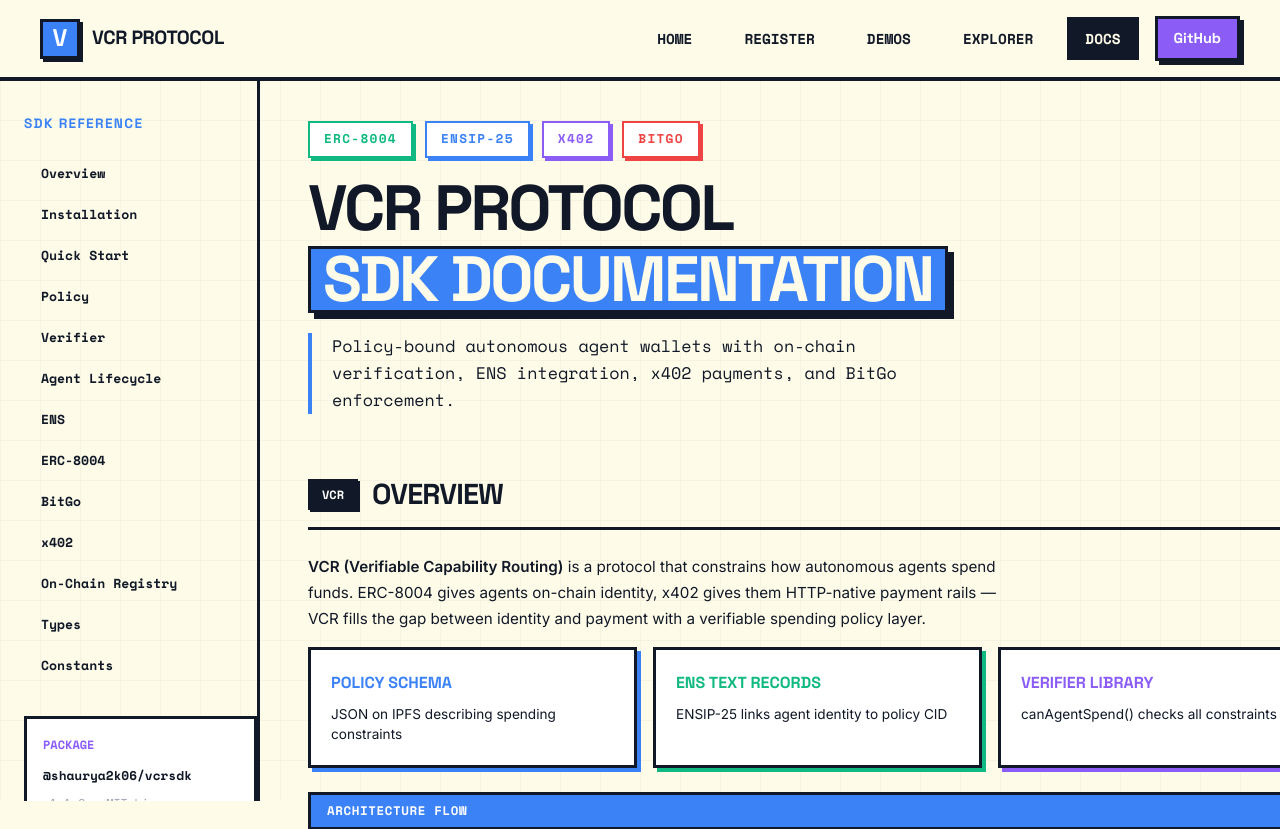
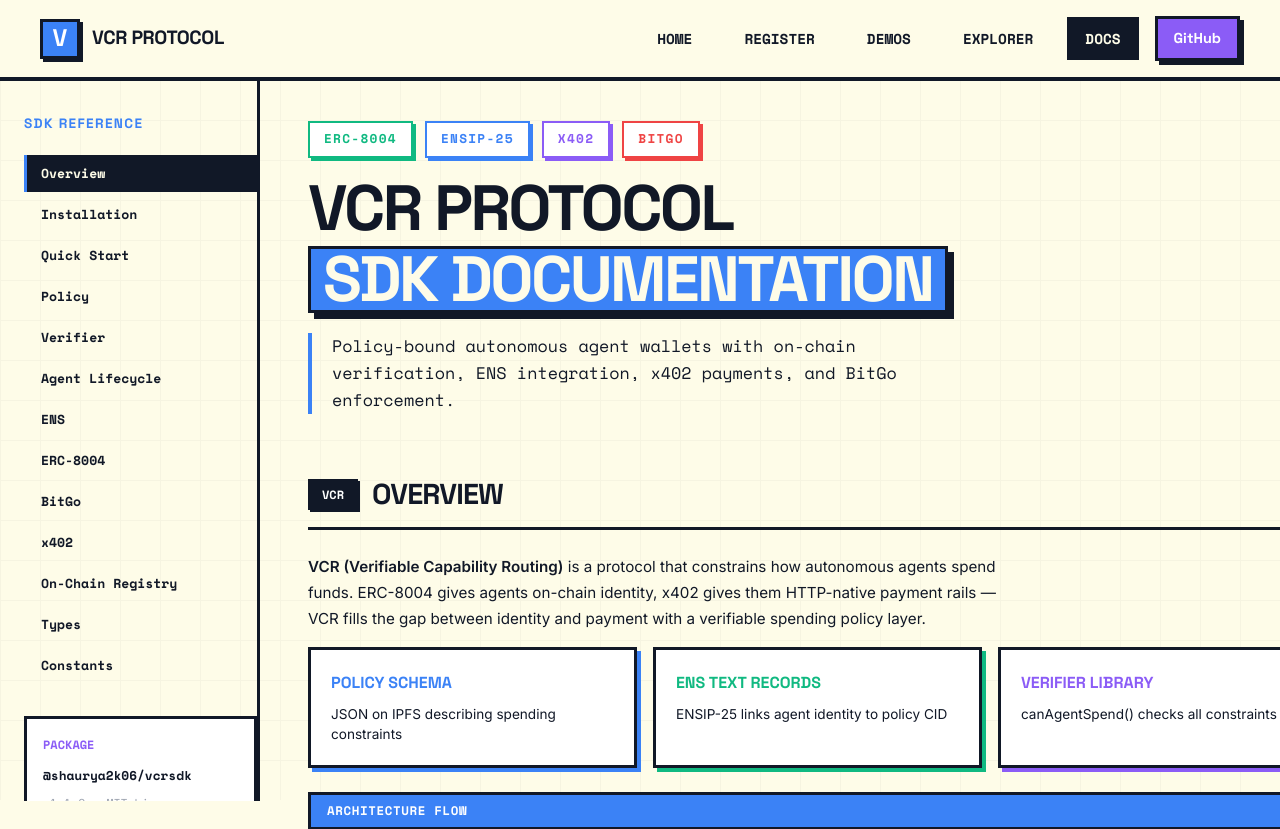
Before and after one commit to Shaurya2k06/VCR-Protocol, a React (Vite) app in the folder client/: page /documentation in a window 1280 px wide. Shown: the top 829 px of the page. Built offline with nearby package versions, Linux system fonts and the light colour scheme; no server answers.

Commit message:
fix(docs): fix scrollspy active section logic

```diff
--- a/client/src/pages/Documentation.jsx
+++ b/client/src/pages/Documentation.jsx
@@ -1,4 +1,4 @@
-import React, { useState } from 'react';
+import React, { useState, useEffect } from 'react';
 
 /* ================================================================== */
 /*  VCR Protocol SDK — Documentation Page                              */
@@ -118,6 +118,31 @@
 }
 
 export default function Documentation() {
+  const [activeSection, setActiveSection] = useState('overview');
+
+  useEffect(() => {
+    const handleScroll = () => {
+      let newActiveSection = SECTIONS[0].id;
+
+      for (const section of SECTIONS) {
+        const element = document.getElementById(section.id);
+        if (element) {
+          const rect = element.getBoundingClientRect();
+          // If the top of the element is above or close to the top of the viewport
+          if (rect.top <= 160) {
+            newActiveSection = section.id;
+          }
+        }
+      }
+
+      setActiveSection(newActiveSection);
+    };
+
+    window.addEventListener('scroll', handleScroll);
+    handleScroll(); // Call once on mount
+    return () => window.removeEventListener('scroll', handleScroll);
+  }, []);
+
   return (
     <div style={{ background: 'var(--nb-bg)', color: 'var(--nb-ink)', minHeight: '100vh', position: 'relative' }}>
       {/* Grid overlay */}
@@ -130,20 +155,33 @@
             SDK Reference
           </div>
           <nav style={{ display: 'flex', flexDirection: 'column', gap: 4 }}>
-            {SECTIONS.map(s => (
-              <a key={s.id} href={`#${s.id}`} style={{ textDecoration: 'none', color: 'var(--nb-ink)', fontFamily: 'var(--font-mono)', fontSize: '0.82rem', fontWeight: 600, padding: '8px 14px', borderLeft: '3px solid transparent', transition: 'all 0.1s' }}
-                onMouseEnter={e => { e.currentTarget.style.borderLeftColor = 'var(--nb-accent)'; e.currentTarget.style.background = '#fff'; }}
-                onMouseLeave={e => { e.currentTarget.style.borderLeftColor = 'transparent'; e.currentTarget.style.background = 'transparent'; }}
-              >
-                {s.label}
-              </a>
-            ))}
+            {SECTIONS.map(s => {
+              const isActive = activeSection === s.id;
+              return (
+                <a key={s.id} href={`#${s.id}`} style={{
+                  textDecoration: 'none',
+                  color: isActive ? 'var(--nb-bg)' : 'var(--nb-ink)',
+                  backgroundColor: isActive ? 'var(--nb-ink)' : 'transparent',
+                  fontFamily: 'var(--font-mono)',
+                  fontSize: '0.82rem',
+                  fontWeight: 600,
+                  padding: '8px 14px',
+                  borderLeft: `3px solid ${isActive ? 'var(--nb-accent)' : 'transparent'}`,
+                  transition: 'all 0.1s'
+                }}
+                  onMouseEnter={e => { if (!isActive) { e.currentTarget.style.borderLeftColor = 'var(--nb-accent)'; e.currentTarget.style.background = '#fff'; } }}
+                  onMouseLeave={e => { if (!isActive) { e.currentTarget.style.borderLeftColor = 'transparent'; e.currentTarget.style.background = 'transparent'; } }}
+                >
+                  {s.label}
+                </a>
+              );
+            })}
           </nav>
-          <div style={{ marginTop: 32, padding: '16px', background: '#fff', border: '3px solid var(--nb-ink)', boxShadow: '4px 4px 0 var(--nb-ink)' }}>
+          <a href="https://www.npmjs.com/package/@shaurya2k06/vcrsdk" target="_blank" rel="noreferrer" style={{ textDecoration: 'none', color: 'inherit', display: 'block', marginTop: 32, padding: '16px', background: '#fff', border: '3px solid var(--nb-ink)', boxShadow: '4px 4px 0 var(--nb-ink)', cursor: 'pointer', transition: 'transform 0.1s, box-shadow 0.1s' }} onMouseEnter={e => { e.currentTarget.style.transform = 'translate(-2px, -2px)'; e.currentTarget.style.boxShadow = '6px 6px 0 var(--nb-ink)'; }} onMouseLeave={e => { e.currentTarget.style.transform = 'none'; e.currentTarget.style.boxShadow = '4px 4px 0 var(--nb-ink)'; }}>
             <div style={{ fontFamily: 'var(--font-mono)', fontSize: '0.75rem', fontWeight: 700, textTransform: 'uppercase', color: 'var(--nb-accent2)', marginBottom: 8 }}>Package</div>
             <code style={{ fontFamily: 'var(--font-mono)', fontSize: '0.8rem', fontWeight: 600 }}>@shaurya2k06/vcrsdk</code>
             <div style={{ fontFamily: 'var(--font-mono)', fontSize: '0.72rem', color: '#9ca3af', marginTop: 6 }}>v1.1.0 · MIT License</div>
-          </div>
+          </a>
         </aside>
 
         {/* — Main Content — */}
```
